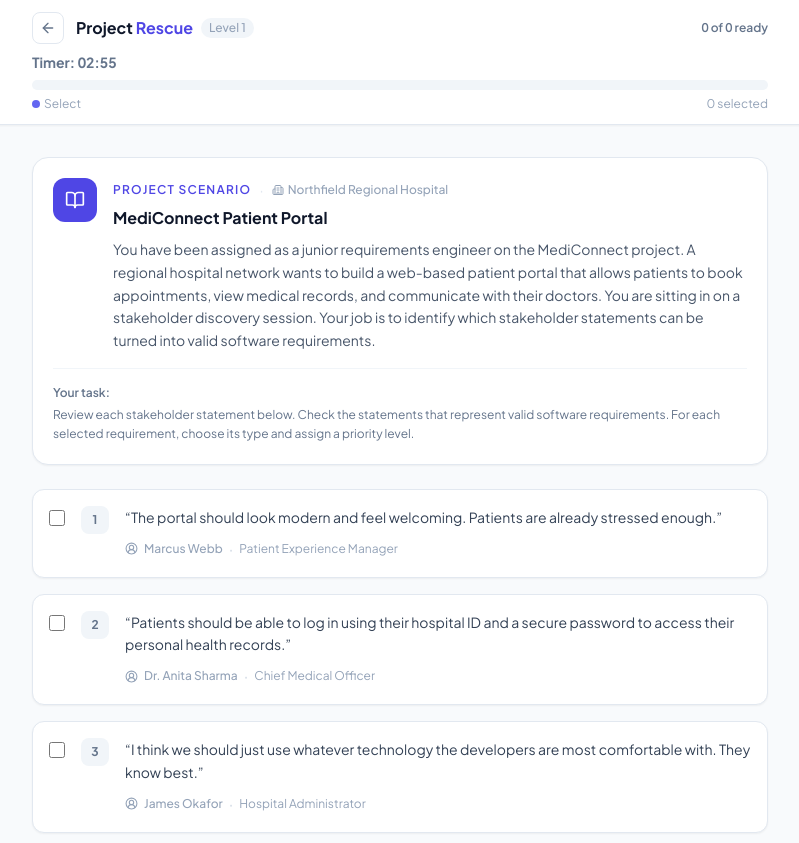
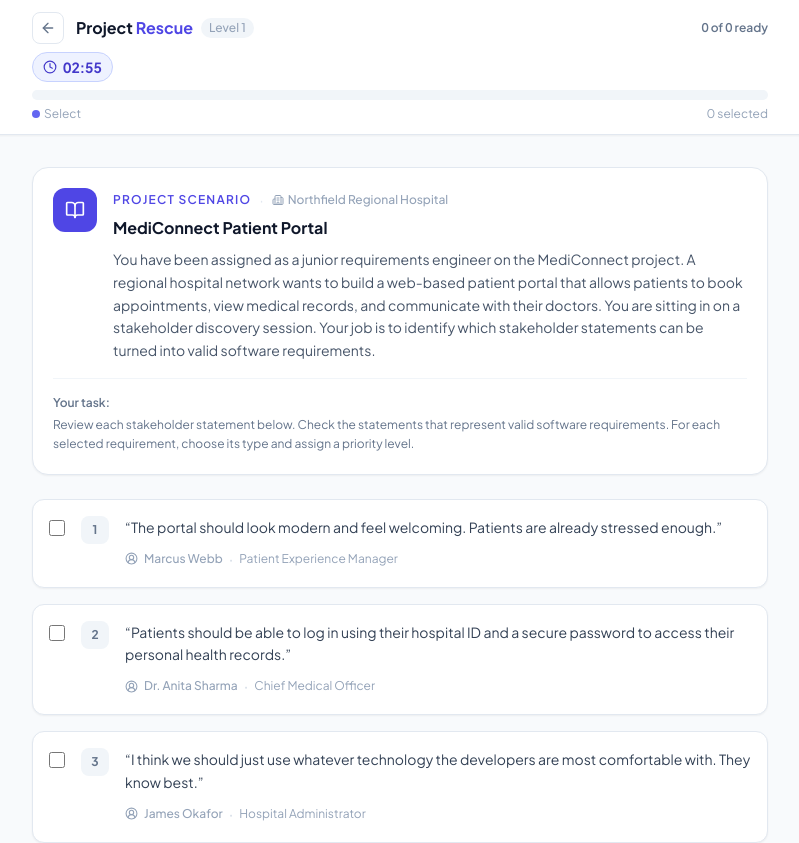
Before and after one commit to PREOWEI/project-rescue, a Next.js app: page /game-screen in a window 1280 px wide. Shown: the top 843 px of the page, without its empty margins (240-1039 px from the left). Built offline with nearby package versions, Linux system fonts and the light colour scheme.

Commit message:
Lower threshold and fixed timer

```diff
--- a/src/app/game-screen/components/GameScreenClient.tsx
+++ b/src/app/game-screen/components/GameScreenClient.tsx
@@ -2,7 +2,7 @@
 
 import React, { useEffect, useState, useCallback } from 'react';
 import { useRouter } from 'next/navigation';
-import { ArrowLeft } from 'lucide-react';
+import { ArrowLeft, Clock } from 'lucide-react';
 import {
   LEVELS,
   STORAGE_KEY_GAME_STATE,
@@ -240,8 +240,16 @@ export default function GameScreenClient() {
           </div>
           {showTimer && (
             <div className="flex items-center justify-between mb-2">
-              <span className={`text-sm font-700 tabular-nums ${timeLeft === 0 ? 'text-amber-600' : 'text-slate-500'}`} style={{ fontWeight: 700 }}>
-                {timeLeft === 0 ? "Time's up" : `Timer: ${formattedTime}`}
+              <span
+                className={`inline-flex items-center gap-1.5 rounded-full border px-2.5 py-1 text-sm font-700 tabular-nums ${
+                  timeLeft === 0
+                    ? 'border-amber-200 bg-amber-50 text-amber-700'
+                    : 'border-indigo-200 bg-indigo-50 text-indigo-700'
+                }`}
+                style={{ fontWeight: 700 }}
+              >
+                <Clock size={14} />
+                {timeLeft === 0 ? "Time's up" : formattedTime}
               </span>
               {timeLeft === 0 && (
                 <span className="text-xs text-amber-600 font-medium">
--- a/src/app/result-screen/components/ResultScreenClient.tsx
+++ b/src/app/result-screen/components/ResultScreenClient.tsx
@@ -4,6 +4,7 @@ import React, { useEffect, useState } from 'react';
 import { useRouter } from 'next/navigation';
 import {
   LEVELS,
+  PASS_THRESHOLD,
   STORAGE_KEY_GAME_STATE,
   calculateScore,
   getAssistedUnlockKey,
@@ -73,7 +74,7 @@ export default function ResultScreenClient() {
       }
 
       const hasXpScore = localStorage.getItem(getXpScoreKey(resultLevel.id)) !== null;
-      if (!permanentlyAssisted && score.percentage >= 70 && !hasXpScore) {
+      if (!permanentlyAssisted && score.percentage >= PASS_THRESHOLD && !hasXpScore) {
         localStorage.setItem(getXpScoreKey(resultLevel.id), String(score.percentage));
       }
     } catch {
@@ -93,7 +94,7 @@ export default function ResultScreenClient() {
     );
   }
 
-  const passed = scoreData.percentage >= 70;
+  const passed = scoreData.percentage >= PASS_THRESHOLD;
   const showFullReview = passed || answersRevealed;
 
   const handleRevealAnswers = () => {
@@ -216,7 +217,7 @@ function getSkillSummary(weakAreas: ReturnType<typeof getWeakAreas>) {
   if (scored.length === 1) {
     const area = scored[0];
     const clean = area.percentage === 100;
-    const passed = area.percentage >= 70;
+    const passed = area.percentage >= PASS_THRESHOLD;
 
     return {
       strongest: clean ? `${area.label}: excellent` : passed ? `${area.label}: passing accuracy` : `${area.label}: needs practice`,
--- a/src/app/result-screen/components/ScoreHero.tsx
+++ b/src/app/result-screen/components/ScoreHero.tsx
@@ -2,6 +2,7 @@
 
 import React from 'react';
 import { Trophy, XCircle, Star, TrendingUp, BookOpenCheck } from 'lucide-react';
+import { PASS_THRESHOLD } from '@/lib/gameData';
 
 interface ScoreHeroProps {
   percentage: number;
@@ -77,7 +78,7 @@ export default function ScoreHero({
         <span>
           {assisted
             ? 'Answers revealed for learning. XP and career progress are not updated.'
-            : `Pass threshold: 70% - ${passed ? "You're above it." : 'You need a higher score.'}`}
+            : `Pass threshold: ${PASS_THRESHOLD}% - ${passed ? "You're above it." : 'You need a higher score.'}`}
         </span>
       </div>
     </div>
--- a/src/app/start-screen/components/StartScreenClient.tsx
+++ b/src/app/start-screen/components/StartScreenClient.tsx
@@ -17,6 +17,7 @@ import {
 import RevealAnswersModal from '@/components/RevealAnswersModal';
 import {
   LEVELS,
+  PASS_THRESHOLD,
   STORAGE_KEY_GAME_STATE,
   getAssistedUnlockKey,
   getBestScoreKey,
@@ -250,7 +251,7 @@ export default function StartScreenClient() {
         <div className="flex items-center gap-2 bg-white border border-amber-200 text-amber-700 px-4 py-2 rounded-xl shadow-sm mb-8 fade-in">
           <Trophy size={16} className="text-amber-500" />
           <span className="text-sm font-semibold">Your best score: {bestScore}%</span>
-          {bestScore >= 70 && (
+          {bestScore >= PASS_THRESHOLD && (
             <span className="ml-1 text-xs bg-emerald-100 text-emerald-700 px-2 py-0.5 rounded-full font-semibold">Project Saved ✓</span>
           )}
         </div>
@@ -287,7 +288,7 @@ export default function StartScreenClient() {
           </span>
           <span className="flex items-center gap-1.5">
             <Star size={13} />
-            Pass threshold: 70%
+            Pass threshold: {PASS_THRESHOLD}%
           </span>
         </div>
       </div>
--- a/src/components/HomeDashboard.tsx
+++ b/src/components/HomeDashboard.tsx
@@ -24,6 +24,7 @@ import {
 } from 'lucide-react';
 import {
   LEVELS,
+  PASS_THRESHOLD,
   STORAGE_KEY_GAME_STATE,
   STORAGE_KEY_SELECTED_LEVEL,
   STORAGE_KEY_SHOW_TIMER,
@@ -50,6 +51,7 @@ const careerRoles = [
 ];
 
 const xpRewards = [
+  { label: '60-69%', xp: 40 },
   { label: '70-79%', xp: 50 },
   { label: '80-89%', xp: 75 },
   { label: '90-99%', xp: 100 },
@@ -292,6 +294,7 @@ function getXpForScore(score: number | null): number {
   if (score >= 90) return 100;
   if (score >= 80) return 75;
   if (score >= 70) return 50;
+  if (score >= PASS_THRESHOLD) return 40;
   return 0;
 }
 
@@ -405,7 +408,7 @@ export default function HomeDashboard() {
   );
   const career = useMemo(() => getCareerProgress(xp), [xp]);
   const projectsSaved = LEVELS.filter(
-    (level) => (bestScores[level.id] ?? 0) >= 70 && assistedUnlocks[level.id] !== true
+    (level) => (bestScores[level.id] ?? 0) >= PASS_THRESHOLD && assistedUnlocks[level.id] !== true
   ).length;
   const attemptedProjects = LEVELS.filter(
     (level) => (attemptCounts[level.id] ?? 0) > 0 || bestScores[level.id] !== undefined
@@ -491,7 +494,7 @@ export default function HomeDashboard() {
   const isLevelUnlocked = (index: number): boolean => {
     if (index === 0) return true;
     const previousLevel = LEVELS[index - 1];
-    return (bestScores[previousLevel.id] ?? 0) >= 70 || assistedUnlocks[previousLevel.id] === true;
+    return (bestScores[previousLevel.id] ?? 0) >= PASS_THRESHOLD || assistedUnlocks[previousLevel.id] === true;
   };
 
   const unlockedLevels = LEVELS.filter((_, index) => isLevelUnlocked(index));
@@ -722,7 +725,7 @@ export default function HomeDashboard() {
               const bestScore = bestScores[level.id];
               const attemptCount = Math.max(attemptCounts[level.id] ?? 0, bestScore !== undefined ? 1 : 0);
               const assisted = assistedUnlocks[level.id] === true;
-              const passed = bestScore !== undefined && bestScore >= 70 && !assisted;
+              const passed = bestScore !== undefined && bestScore >= PASS_THRESHOLD && !assisted;
               const unlocked = isLevelUnlocked(index);
               const completionType = !unlocked
                 ? 'Locked'
--- a/src/lib/gameData.ts
+++ b/src/lib/gameData.ts
@@ -61,6 +61,7 @@ export const STORAGE_KEY_LAST_PLAYED_PREFIX = 'project_rescue_last_played_';
 export const STORAGE_KEY_SHOW_TIMER = 'project_rescue_show_timer';
 export const STORAGE_KEY_THEME = 'project_rescue_theme';
 export const STORAGE_KEY_BEST_SCORE = `${STORAGE_KEY_BEST_SCORE_PREFIX}level-001`;
+export const PASS_THRESHOLD = 60;
 
 export const LEVELS: Level[] = [
   {
@@ -1151,7 +1152,7 @@ function pickRandom<T>(items: T[]): T {
 
 export function createAttemptLevel(level: Level, previousScore: number | null): Level {
   const variationStrength =
-    previousScore === null || previousScore <= 40 ? 'low' : previousScore < 70 ? 'medium' : 'high';
+    previousScore === null || previousScore <= 40 ? 'low' : previousScore < PASS_THRESHOLD ? 'medium' : 'high';
 
   const statements = level.statements.map((statement) => {
     const variation = statementVariations[statement.id];
```
